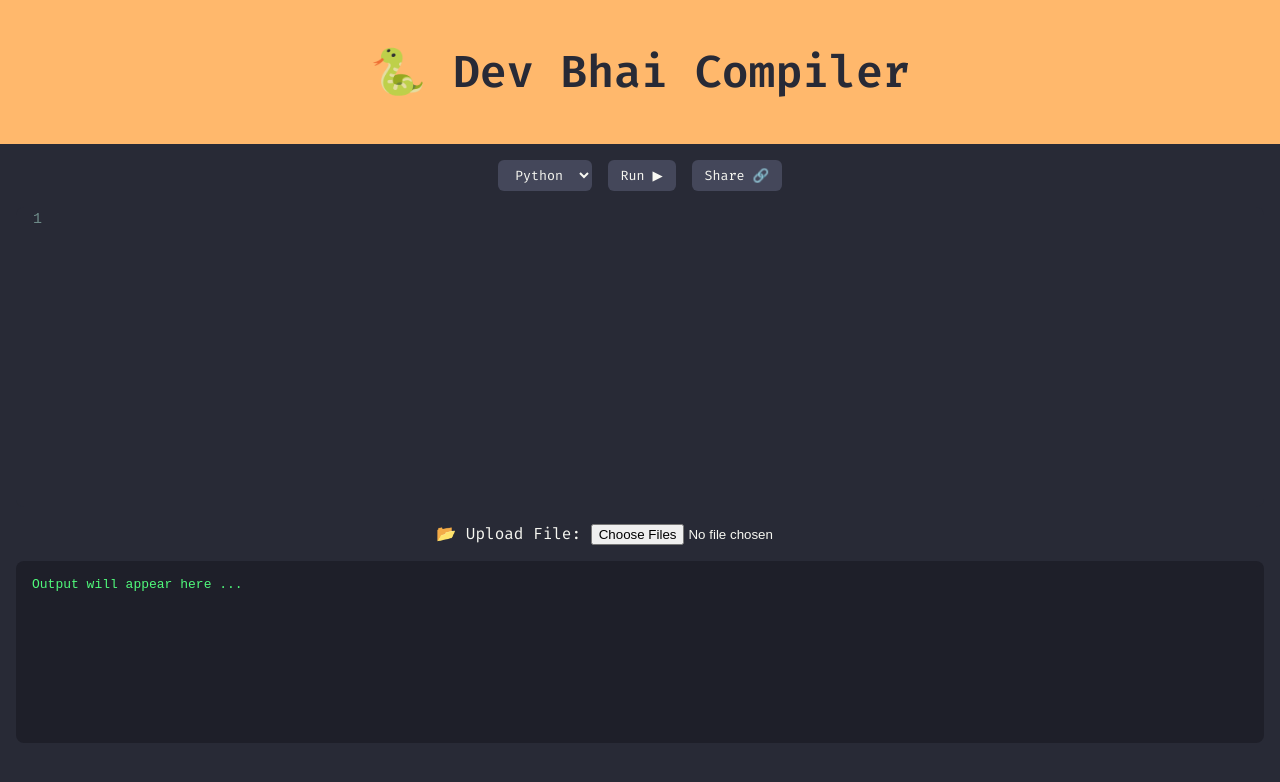
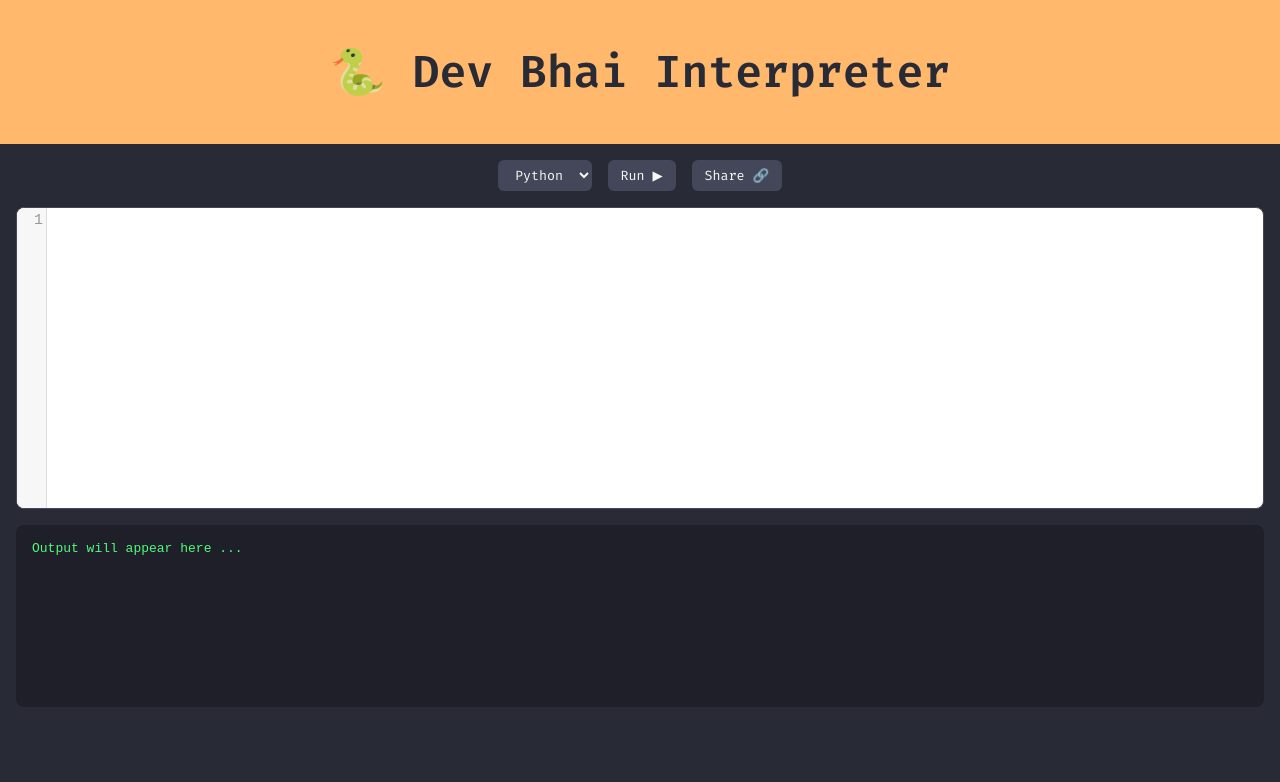
Before and after one commit to no-body-0/fer, a plain HTML site: page index.html in a window 1280 px wide. Drawn offline with nearby package versions, Linux system fonts and the light colour scheme.

Commit message:
Update index.html

```diff
--- a/index.html
+++ b/index.html
@@ -3,14 +3,13 @@
 <head>
   <meta charset="utf-8" />
   <meta name="viewport" content="width=device-width,initial-scale=1" />
-  <title>Dev Bhai — Online Python Compiler</title>
+  <title>🐍 Dev Bhai — Live Python Interpreter</title>
 
   <link href="https://fonts.googleapis.com/css2?family=Fira+Code:wght@400;600&display=swap" rel="stylesheet">
   <link rel="stylesheet" href="style.css">
 
   <!-- CodeMirror -->
   <link rel="stylesheet" href="https://cdnjs.cloudflare.com/ajax/libs/codemirror/5.65.5/codemirror.min.css">
-  <link rel="stylesheet" href="https://cdnjs.cloudflare.com/ajax/libs/codemirror/5.65.5/theme/dracula.min.css">
   <script src="https://cdnjs.cloudflare.com/ajax/libs/codemirror/5.65.5/codemirror.min.js"></script>
   <script src="https://cdnjs.cloudflare.com/ajax/libs/codemirror/5.65.5/mode/python/python.min.js"></script>
   <script src="https://cdnjs.cloudflare.com/ajax/libs/codemirror/5.65.5/mode/clike/clike.min.js"></script>
@@ -18,7 +17,7 @@
 </head>
 <body>
   <header>
-    <h1>🐍 Dev Bhai Compiler</h1>
+    <h1>🐍 Dev Bhai Interpreter</h1>
   </header>
 
   <main>
@@ -34,11 +33,6 @@
 
     <textarea id="editor"></textarea>
 
-    <div class="upload-box">
-      <label for="fileUpload">📂 Upload File:</label>
-      <input type="file" id="fileUpload" multiple>
-    </div>
-
     <pre id="output" class="output-box">Output will appear here ...</pre>
   </main>
 
```
